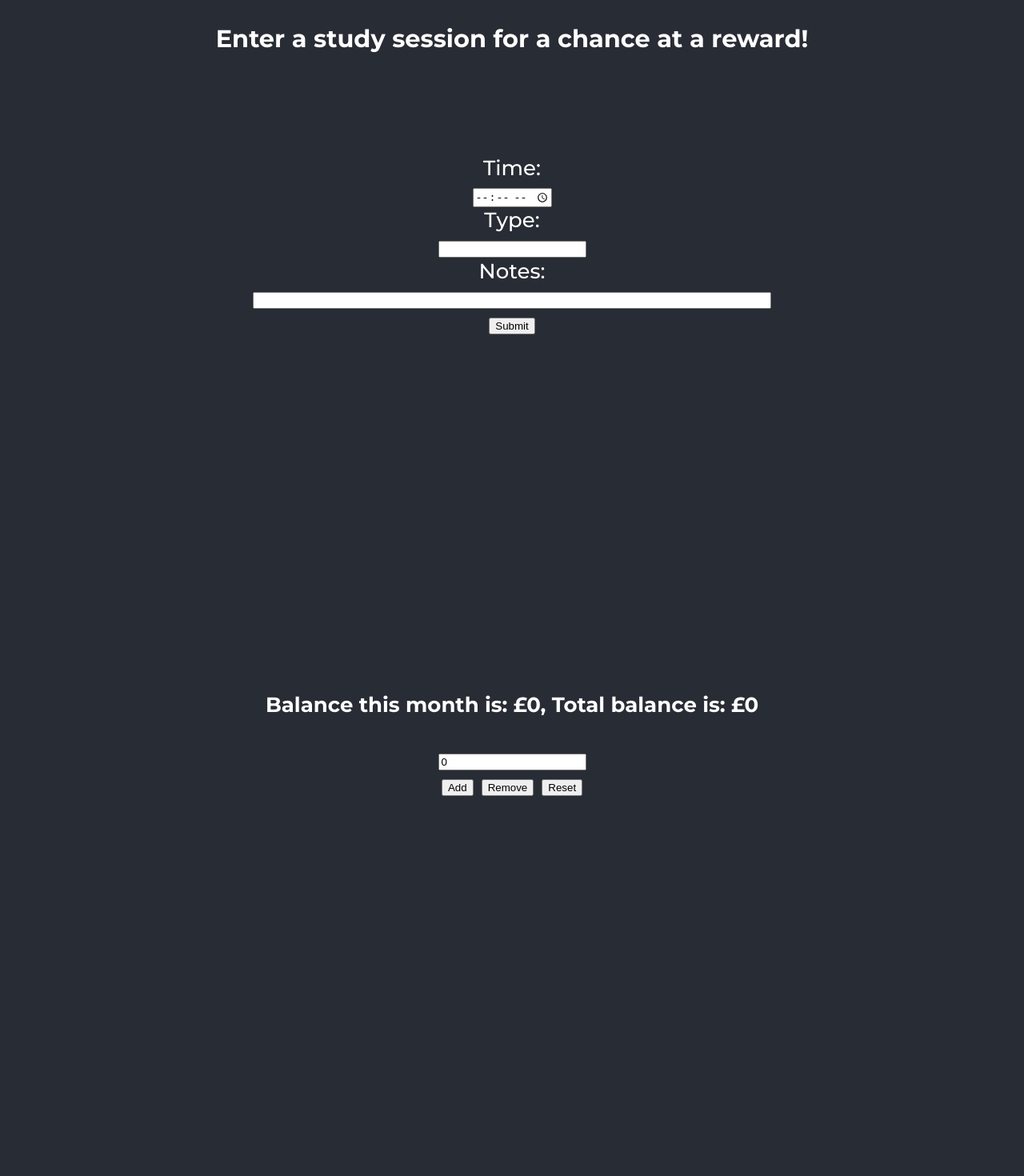
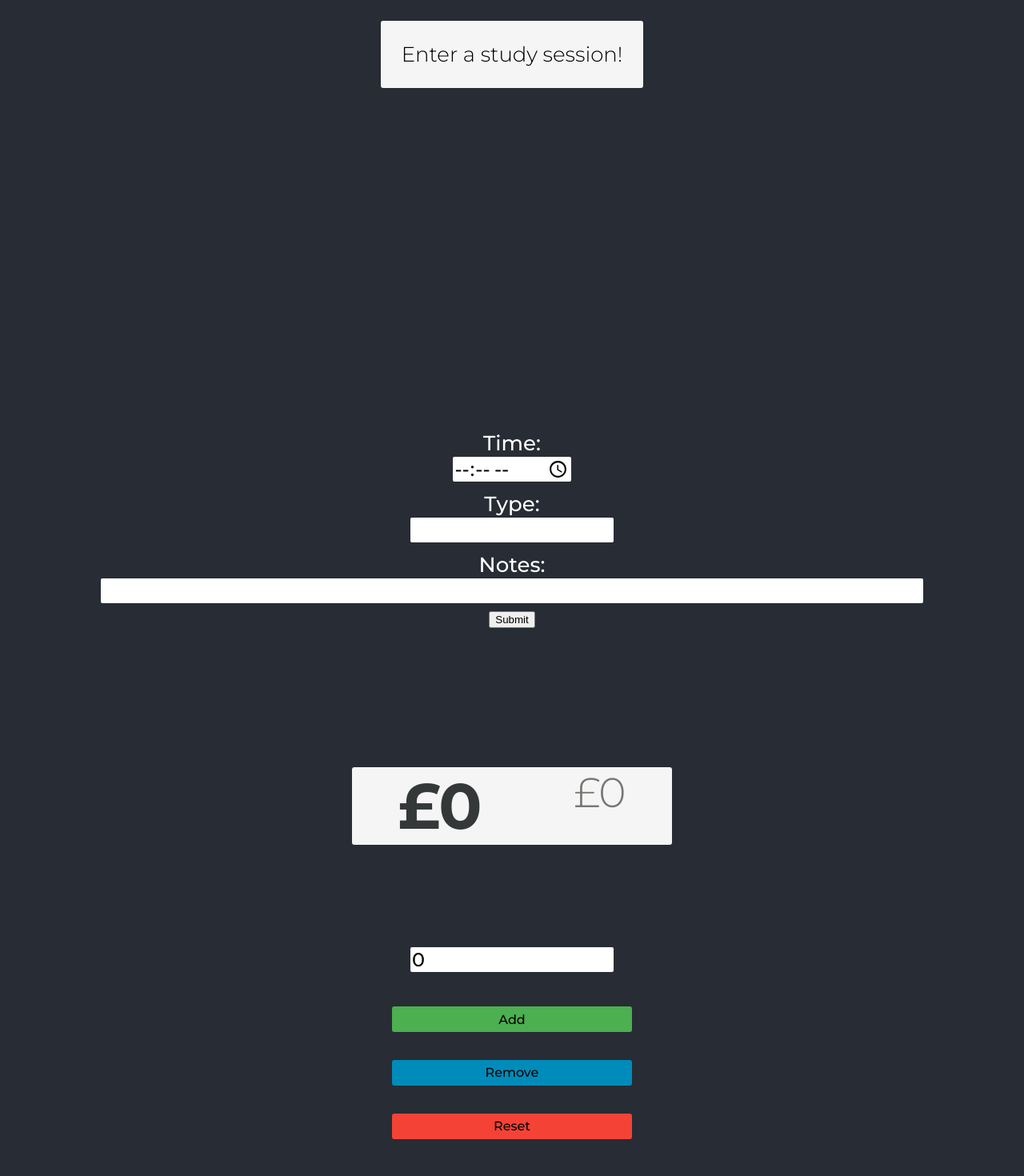
Before and after one commit to samuelweekes/Erudite, a React (Create React App) app: page / in a window 1280 px wide. Shown: the top 1470 px of the page at 80% size. Built offline with nearby package versions, Linux system fonts and the light colour scheme; no server answers.

Commit message:
Updated styling for a bunch of different stuff

```diff
--- a/public/index.html
+++ b/public/index.html
@@ -6,6 +6,7 @@
     <meta name="viewport" content="width=device-width, initial-scale=1" />
     <meta name="theme-color" content="#000000" />
     <link href="https://fonts.googleapis.com/css?family=Montserrat:300,500,700&display=swap" rel="stylesheet">
+
     <!--
       manifest.json provides metadata used when your web app is installed on a
       user's mobile device or desktop. See https://developers.google.com/web/fundamentals/web-app-manifest/
--- a/server.js
+++ b/server.js
@@ -76,7 +76,7 @@ app.post('/study', function(req, res){
   const updateData = {
     "$inc": {
       "account.balance" : -(parseInt(reward,10)),
-      "account.maxBalance" : -(parseInt(reward,10))
+      // "account.maxBalance" : -(parseInt(reward,10))
       }
   }
 
@@ -120,7 +120,7 @@ function getReward(maxBalance, bonus=false) {
   const rewardModifier = Math.ceil(((2/(percentOfBalance))*100));
 
   if(bonus){
-    reward = reward * bonus;
+    reward = Math.floor(reward * bonus);
   }
 
   if(random < rewardModifier){
--- a/src/Account/Account.css
+++ b/src/Account/Account.css
@@ -0,0 +1,70 @@
+.Account{
+  width: 50vw;
+  display: flex;
+  flex-direction: column;
+  justify-content: center;
+  align-items: center;
+}
+
+.accountHeader{
+  display:flex;
+  width:100%;
+  max-width: 400px;
+  justify-content:space-around;
+  background:whitesmoke;
+  border-radius: 3px;
+  color: black;
+}
+
+.accountHeader .current {
+  font-size: 5rem;
+  font-weight:600;
+  color:rgb(52, 56, 56)
+}
+
+.accountHeader .max {
+  font-weight: 300;
+  font-size: 2em;
+  color:rgb(118, 118, 115)
+}
+
+.funds {
+    margin-top: 20%;
+    max-width: 250px;
+    width: 50%;
+    border:none;
+    border-radius: 2px;
+    font-size: 1.5rem;
+    font-family: 'Montserrat', sans-serif;
+}
+
+.fundsButton {
+  background-color:salmon;
+  font-family: 'Montserrat', sans-serif;
+  border-radius:3px;
+  font-size:1rem;
+  height: 2em;
+  border:none;
+  /* width:50px; */
+  /* height:30px; */
+  cursor:pointer;
+}
+
+.buttonContainer {
+  margin-top: 1em;
+  max-width: 300px;
+  display:flex;
+  flex-direction:column;
+  width:100%;
+  height: 25%;
+  justify-content:space-around;
+}
+.add{
+  background-color: #4CAF50;
+}
+.remove{
+  background-color: #008CBA;
+}
+.cancel{
+  background-color: #f44336;
+}
--- a/src/Account/Account.js
+++ b/src/Account/Account.js
@@ -5,14 +5,17 @@ class Account extends React.Component {
   render(){
     return (
       <div className="Account">
-        <h4>Balance this month is: £{this.props.balance}, Total balance is: £{this.props.maxBalance}</h4>
-        <input type="number" value={this.props.funds} onChange={this.props.handleBalanceChange}></input>
-        <div className="">
-          <button onClick={this.props.addBalance}>Add</button>
-          <span style={{marginLeft:"10px"}}></span>
-          <button onClick={this.props.removeBalance}>Remove</button>
-          <span style={{marginLeft:"10px"}}></span>
-          <button onClick={this.props.resetBalance}>Reset</button>
+        <div className="accountHeader">
+          <span className="current">£{this.props.balance}</span>
+          <span className="max">£{this.props.maxBalance}</span>
+        </div>
+        <div className="accountHeader">
+        </div>
+        <input className="funds" type="number" placeholder="Funds" value={this.props.funds} onChange={this.props.handleBalanceChange}></input>
+        <div className="buttonContainer">
+          <button className="fundsButton add" onClick={this.props.addBalance}>Add</button>
+          <button className="fundsButton remove" onClick={this.props.removeBalance}>Remove</button>
+          <button className="fundsButton cancel" onClick={this.props.resetBalance}>Reset</button>
         </div>
       </div>
     );
--- a/src/DopaStudy.js
+++ b/src/DopaStudy.js
@@ -80,9 +80,9 @@ class DopaStudy extends React.Component {
     .then(res => {
       this.resetSubmitState();
       this.setState({reward: res.data.reward, balance: res.data.balance, maxBalance: res.data.maxBalance});
-      setTimeout(() => {
-        this.setState({reward: null});
-      }, 10000);
+      // setTimeout(() => {
+        // this.setState({reward: null});
+      // }, 10000);
       this.getBalance();
       this.getStudySessions();
     });
@@ -111,7 +111,7 @@ class DopaStudy extends React.Component {
   render() {
     return (
       <div>
-        <div style={{height:'100vh'}}>
+        <div style={{height:'100vh', display:'flex', justifyContent:'center'}}>
           <StudySession {...this.state}
             handleTimeChange={this.handleTimeChange}
             handleTypeChange={this.handleTypeChange}
@@ -123,7 +123,7 @@ class DopaStudy extends React.Component {
 
           </StudySession>
         </div>
-        <div style={{height:'100vh'}}>
+        <div style={{height:'100vh', display:'flex', justifyContent:'center'}}>
           <Account
             balance={this.state.balance}
             maxBalance={this.state.maxBalance}
@@ -134,7 +134,7 @@ class DopaStudy extends React.Component {
             funds={this.state.funds}
           ></Account>
         </div>
-        <div style={{minHeight:'100vh'}}>
+        <div style={{height:'100vh', display:'flex', justifyContent:'center'}}>
           <Sorter studySessions={this.state.studySessions} getStudySessions={this.getStudySessions}></Sorter>
         </div>
       </div>
--- a/src/Session/Reward.css
+++ b/src/Session/Reward.css
@@ -1,8 +1,25 @@
-.rewardImg {
-  margin-bottom: 4rem;
-}
 
 .rewardImg img {
   max-width: 150px;
   max-height: 150px;
 }
+
+.rewardText{
+  display:flex;
+  width:100%;
+  max-width: 400px;
+  justify-content:space-around;
+  background:whitesmoke;
+  border-radius: 3px;
+  color: black;
+  margin-bottom:10%;
+}
+
+.reward {
+  height: 40vh;
+}
+
+.rewardText span {
+  font-weight:300;
+  padding: 1em;
+}
--- a/src/Session/Reward.js
+++ b/src/Session/Reward.js
@@ -14,7 +14,7 @@ class Reward extends React.Component {
     if(this.props.reward === null ||
        this.props.reward === undefined)
     {
-      reward.text = "Enter a study session for a chance at a reward!"
+      reward.text = "Enter a study session!"
       reward.image = null;
       return reward;
     }
@@ -45,7 +45,7 @@ class Reward extends React.Component {
     return (
       <div className="reward">
         <div className="rewardText">
-          <h3>{reward.text}</h3>
+          <span>{reward.text}</span>
         </div>
         <div className="rewardImg">
           <img src={reward.image} alt=""/>
--- a/src/Session/StudySession.css
+++ b/src/Session/StudySession.css
@@ -1,3 +1,45 @@
+.StudySession{
+  margin-top:1em;
+  width: 100vw;
+  display: flex;
+  flex-direction: column;
+  align-items: center;
+}
+
 .notesInput{
   width: 50%;
 }
+
+.rewardForm{
+  width:100%;
+}
+
+.reward {
+  margin-bottom:15%;
+}
+
+.rewardInput {
+  max-width: 250px;
+  width: 100%;
+  border:none;
+  margin-bottom: 0.5em;
+  border-radius: 2px;
+  font-size: 1.5rem;
+  font-family: 'Montserrat', sans-serif;
+}
+
+.timeInput {
+  border:none;
+  border-radius: 2px;
+  font-size: 1.5rem;
+  margin-bottom: 0.5em;
+  font-family: 'Montserrat', sans-serif;
+}
+
+.notesInput {
+  border:none;
+  width: 80%;
+  border-radius: 2px;
+  font-size: 1.5rem;
+  font-family: 'Montserrat', sans-serif;
+}
--- a/src/Session/StudySession.js
+++ b/src/Session/StudySession.js
@@ -39,7 +39,7 @@ class StudySession extends React.Component {
             <label>
               Type:
               <div>
-                <input className="typeInput" type="text" value={this.props.type} onChange={this.handleTypeChange} />
+                <input className="typeInput rewardInput" type="text" value={this.props.type} onChange={this.handleTypeChange} />
               </div>
             </label>
           </div>
--- a/src/Session/TimeInput.js
+++ b/src/Session/TimeInput.js
@@ -1,5 +1,4 @@
 import React from 'react';
-//import './Sorter.css';
 
 class TimeInput extends React.Component {
   constructor(props){
@@ -17,7 +16,7 @@ class TimeInput extends React.Component {
         <label>
           Time:
           <div>
-            <input type="time" value={this.props.time} onChange={this.handleTimeChange} />
+            <input className="timeInput" type="time" value={this.props.time} onChange={this.handleTimeChange} />
           </div>
         </label>
       </div>
--- a/src/Sorter/StudySearch.css
+++ b/src/Sorter/StudySearch.css
@@ -1,5 +1,6 @@
 .StudySearch {
     width: 50%;
+    margin-top: 1em;
     border:none;
     border-radius: 2px;
     font-size: 1.5rem;
```
